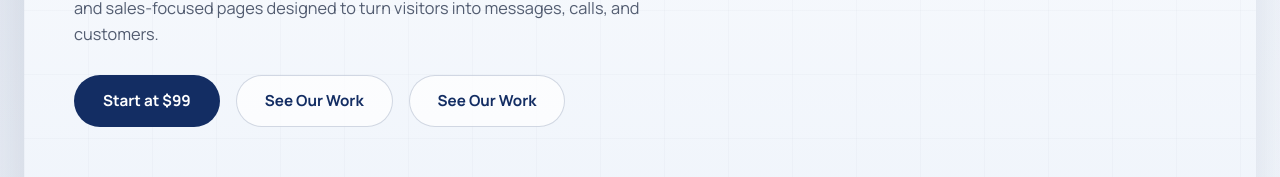
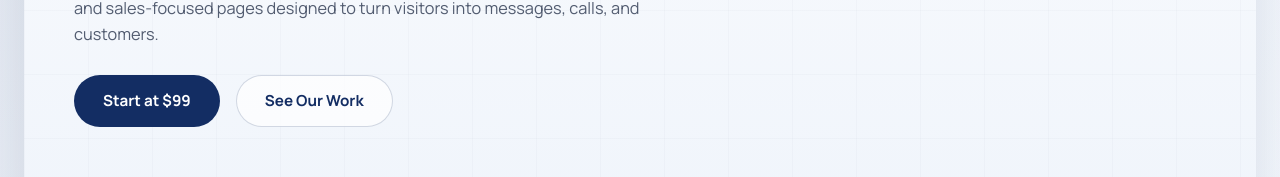
Before and after one commit to javiertanaxcruz-prog/javertechofficalv2, a Next.js app: page / in a window 1280 px wide. Shown: the part 526-703 px from the top of the page. Built offline with nearby package versions, Linux system fonts and the light colour scheme.

Commit message:
Remove duplicate hero work button

```diff
--- a/app/page.jsx
+++ b/app/page.jsx
@@ -159,9 +159,6 @@
             <div className="statement__actions">
               <a className="button button--dark" href={contactMailtoUrl}>Start at $99</a>
               <a className="button button--outline button--desktop-only" href="#portfolio">
-                See Our Work
-              </a>
-              <a className="button button--outline button--mobile-only" href="#mobile-portfolio">
                 See Our Work
               </a>
             </div>
```
